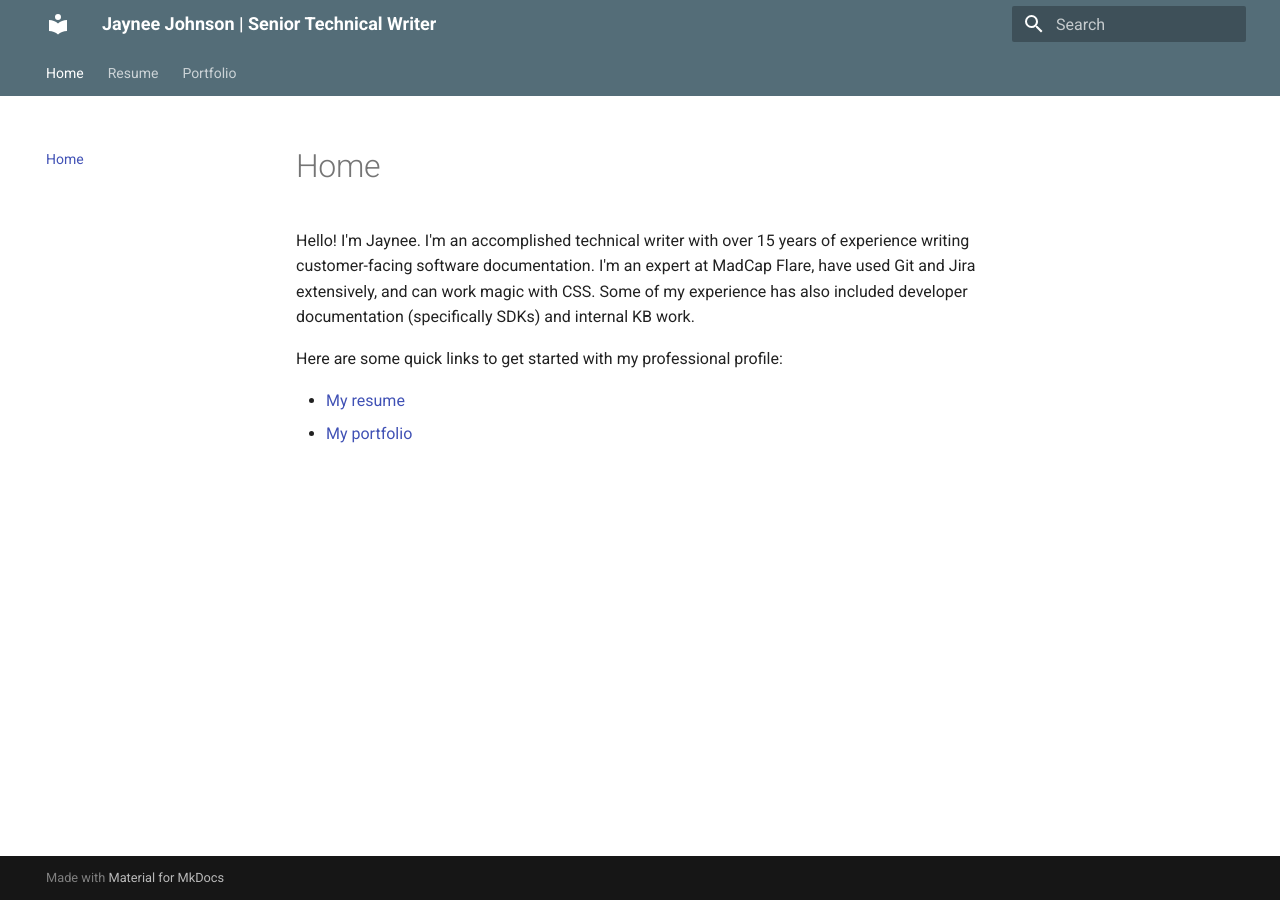
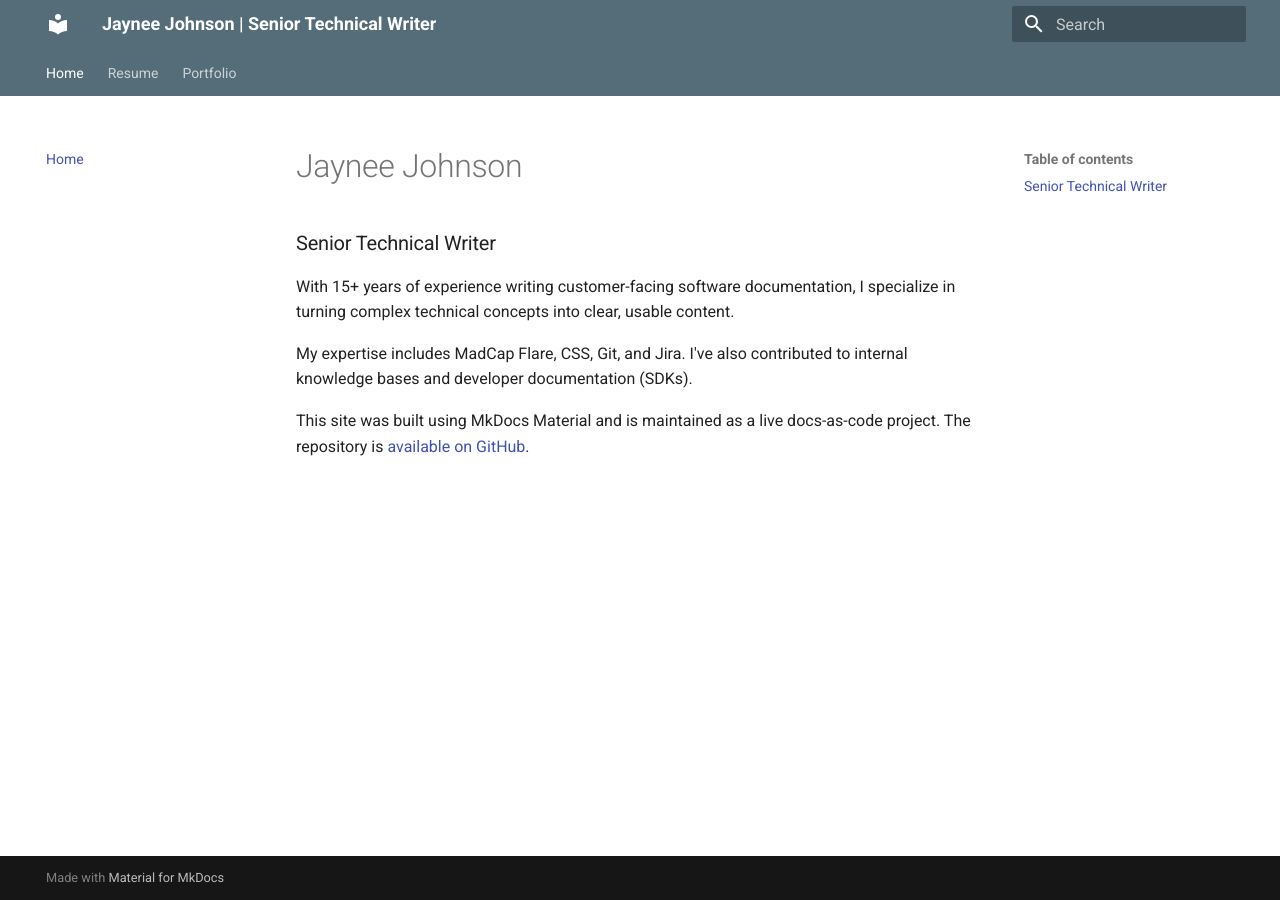
Before and after one commit to jaynee-johnson/ProfessionalPortfolio, an MkDocs documentation site: the page built from docs/index.md, in a window 1280 px wide. Built offline with MkDocs 1.6.1 and Material for MkDocs 9.7.7, drawn with Linux system fonts in a browser that asks for light colours.

Commit message:
More formatting revisions. Refining homepage content.

```diff
--- a/docs/index.md
+++ b/docs/index.md
@@ -1,6 +1,8 @@
-Hello! I'm Jaynee. I'm an accomplished technical writer with over 15 years of experience writing customer-facing software documentation. I'm an expert at MadCap Flare, have used Git and Jira extensively, and can work magic with CSS. Some of my experience has also included developer documentation (specifically SDKs) and internal KB work.
+# Jaynee Johnson
+### Senior Technical Writer
 
-Here are some quick links to get started with my professional profile:
+With 15+ years of experience writing customer-facing  software documentation, I specialize in turning complex technical concepts into clear, usable content.
 
-- [My resume](resume.md)
-- [My portfolio](portfolio.md)
+My expertise includes MadCap Flare, CSS, Git, and Jira. I've also contributed to internal knowledge bases and developer documentation (SDKs).
+
+This site was built using MkDocs Material and is maintained as a live docs-as-code project. The repository is [available on GitHub](https://github.com/jaynee-johnson/ProfessionalPortfolio).
--- a/mkdocs.yml
+++ b/mkdocs.yml
@@ -12,7 +12,7 @@ nav:
   - Home: index.md
   - Resume: resume.md
   - Portfolio:
-    - Explanations of Projects: portfolio.md
+    - Project Explanations: portfolio.md
     - Work Samples:
       - Routing:
         - Routing Overview: routing/routing.md
@@ -25,7 +25,7 @@ nav:
             - Configure User Skill Proficiency for Dynamic Delivery: routing/dynamicdelivery/configureuserskillproficiency.md
             - Bullseye Routing: routing/bullseyerouting.md
             - Routing Attributes:
-              - Routing Attributes: routing/routingattributes/routingattributes.md
+              - Routing Attributes Overview: routing/routingattributes/routingattributes.md
               - Manage Routing Attributes: routing/routingattributes/managerattributes.md
           - Skill-Level Dynamic Delivery:
             - Skill-Level Dynamic Delivery Overview: routing/dynamicdelivery/skillleveldynamicdelivery.md
@@ -39,7 +39,7 @@ nav:
             - Configure User Skill Proficiency for Static Delivery: routing/staticdelivery/configureuserskillproficiency.md
             - Bullseye Routing: routing/bullseyerouting.md
             - Routing Attributes:
-              - Routing Attributes: routing/routingattributes/routingattributes.md
+              - Routing Attributes Overview: routing/routingattributes/routingattributes.md
               - Manage Routing Attributes: routing/routingattributes/managerattributes.md
           - Skill-Level Static Delivery:
             - Skill-Level Static Delivery Overview: routing/staticdelivery/skilllevelstaticdelivery.md
```
Also changed, not shown: docs/portfolio.md (+1 -1 lines), docs/routing/dynamicdelivery/dynamicdelivery.md (+8 -8 lines), docs/routing/staticdelivery/configureskillpriority.md (+8 -4 lines).
